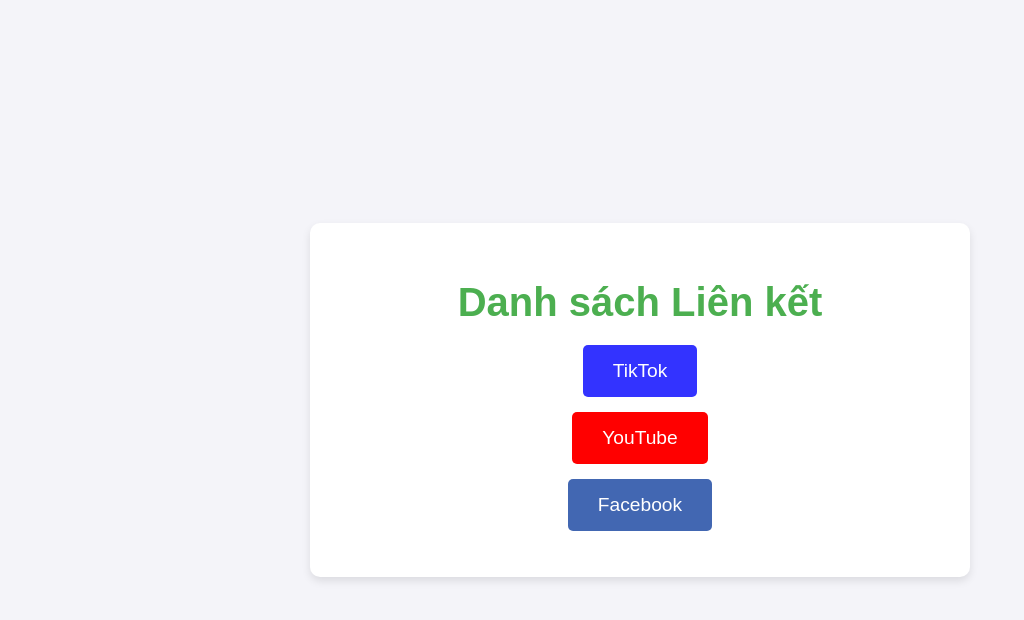
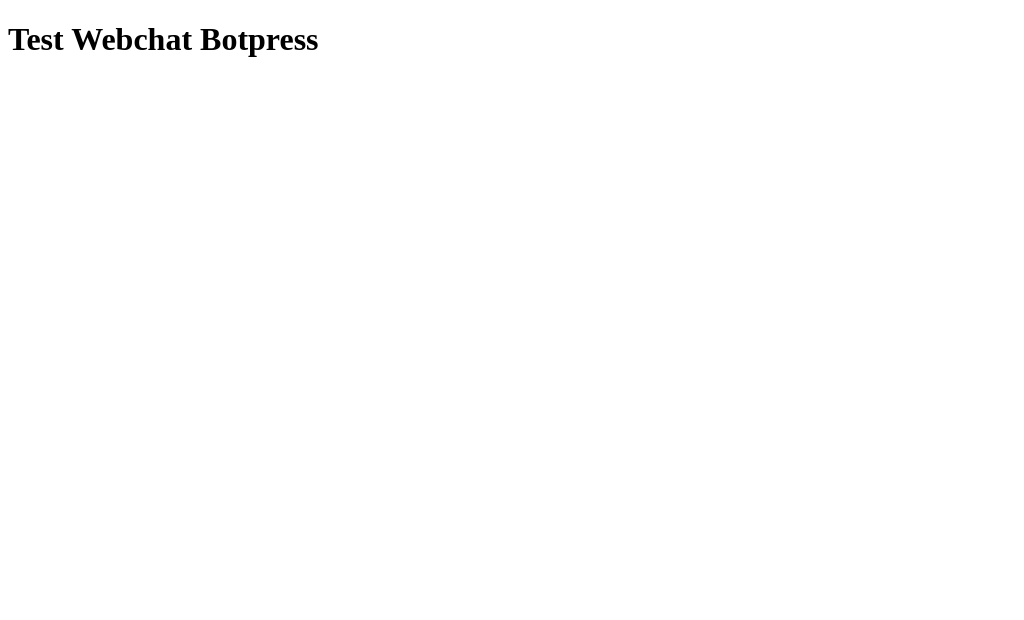
Before and after one commit to hoangduong14/danh_sach_lien_ket, a plain HTML site: page index.html in a window 1280 px wide. Shown: the whole page, without its empty margins (0-1024 px from the left). Drawn offline with Linux system fonts and the light colour scheme.

Commit message:
Update index.html

```diff
--- a/index.html
+++ b/index.html
@@ -1,73 +1,15 @@
 <!DOCTYPE html>
-<html lang="vi">
+<html lang="en">
 <head>
     <meta charset="UTF-8">
     <meta name="viewport" content="width=device-width, initial-scale=1.0">
-    <title>Danh sách Liên kết</title>
-    <style>
-        body {
-            font-family: 'Arial', sans-serif;
-            background-color: #f4f4f9;
-            color: #333;
-            margin: 0;
-            padding: 0;
-            display: flex;
-            justify-content: center;
-            align-items: center;
-            height: 100vh;
-        }
-        .container {
-            background-color: #ffffff;
-            border-radius: 10px;
-            box-shadow: 0 4px 8px rgba(0, 0, 0, 0.1);
-            width: 100%;
-            max-width: 600px;
-            padding: 30px;
-            text-align: center;
-        }
-        h1 {
-            font-size: 2.5em;
-            margin-bottom: 20px;
-            color: #4CAF50;
-        }
-        ul {
-            list-style: none;
-            padding: 0;
-        }
-        li {
-            margin: 15px 0;
-        }
-        a {
-            text-decoration: none;
-            color: #fff;
-            font-size: 1.2em;
-            padding: 15px 30px;
-            border-radius: 5px;
-            display: inline-block;
-            transition: background-color 0.3s ease;
-        }
-        a:hover {
-            opacity: 0.8;
-        }
-        .tiktok {
-            background-color: #3333ff;
-        }
-        .youtube {
-            background-color: #ff0000;
-        }
-        .facebook {
-            background-color: #4267B2;
-        }
-    </style>
+    <title>Test Webchat</title>
 </head>
 <body>
-    <div class="container">
-        <h1>Danh sách Liên kết</h1>
-        <ul>
-            <li><a class="tiktok" href="https://www.tiktok.com/@ga_hyun.huytrinhgia" target="_blank">TikTok</a></li>
-            <li><a class="youtube" href="https://www.youtube.com/channel/UCAZYBsbv9-1bhtZTZ81CClQ" target="_blank">YouTube</a></li>
-            <li><a class="facebook" href="https://www.facebook.com/huy.trinhgia.5621" target="_blank">Facebook</a></li>
-        </ul>
-    </div>
+    <h1>Test Webchat Botpress</h1>
+
+    <!-- Webchat Botpress Script -->
+    <script src="https://cdn.botpress.cloud/webchat/v3.3/inject.js"></script>
+    <script src="https://files.bpcontent.cloud/2025/10/05/14/20251005142702-PO3L3HSX.js" defer></script>
 </body>
 </html>
```
